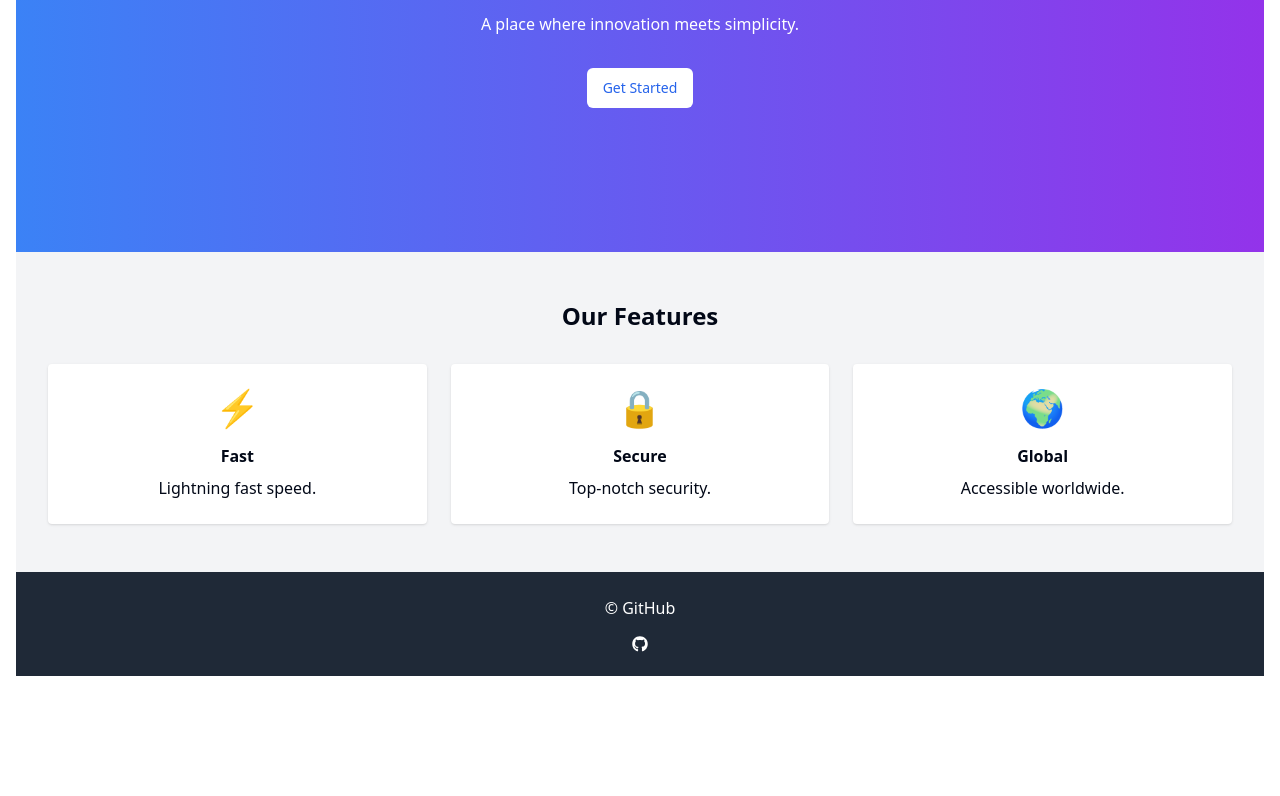
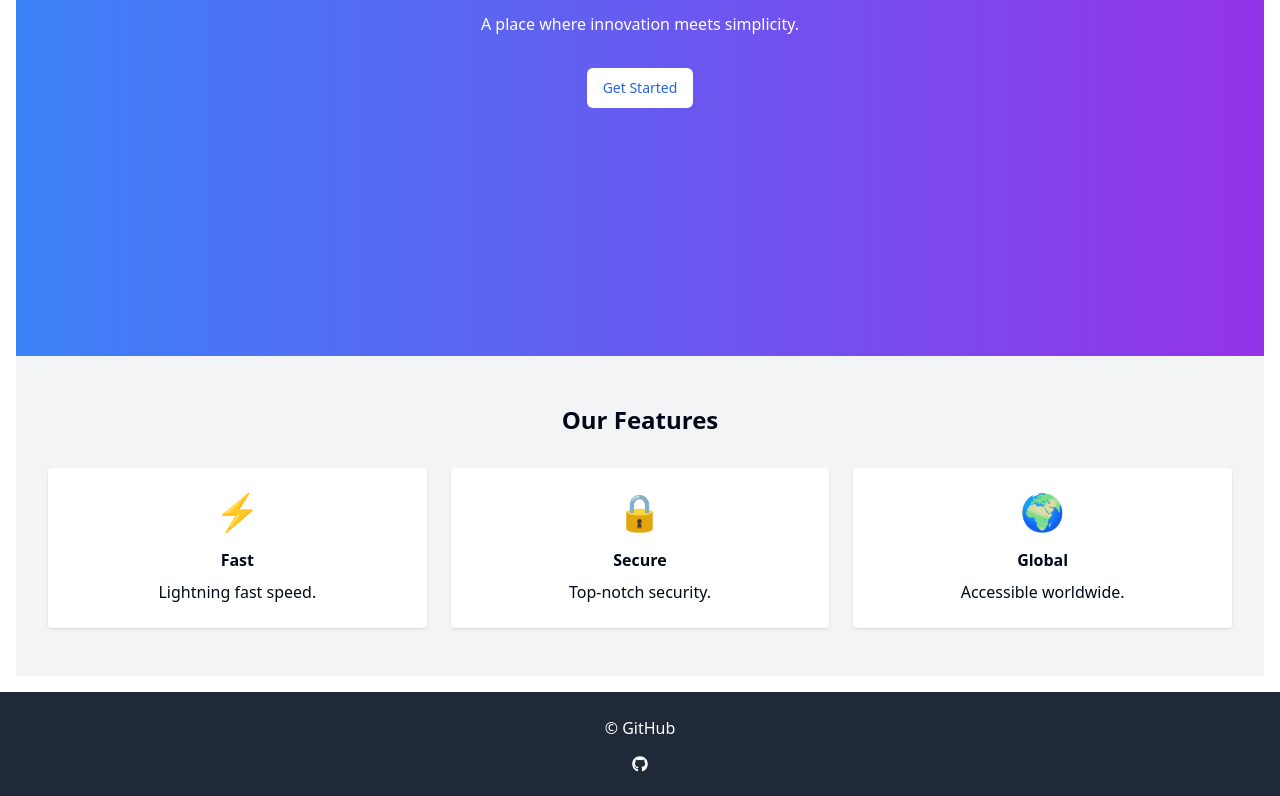
Before and after one commit to parkCoit/furniture-web, a React (Create React App) app: page / in a window 1280 px wide. Shown: the part 212-1008 px from the top of the page. Before the commit the page ends 904 px from the top, so only its background shows below. Built offline with nearby package versions, Linux system fonts and the light colour scheme; no server answers; the HTML template or start-up script is replaced by a standard one.

Commit message:
feat : Footer 설정

```diff
--- a/src/App.tsx
+++ b/src/App.tsx
@@ -6,6 +6,7 @@
 import MainPage from "@/pages/MainPage";
 import TopNavigation from "@/components/common/TopNavigation";
 import NotFoundPage from "@/pages/NotFoundPage";
+import { Footer } from "@/components/common/Footer";
 
 function App() {
   const location = useLocation();
@@ -13,6 +14,7 @@
   const hideTopNavPaths = ["/login", "/auth", "/error"];
 
   const showTopNav = !hideTopNavPaths.includes(location.pathname);
+  const showFooter = !hideTopNavPaths.includes(location.pathname);
   return (
     <div className="App">
       {showTopNav && <TopNavigation />}
@@ -23,6 +25,7 @@
         <Route path="/error" element={<NotFoundPage />} />
         <Route path="*" element={<Navigate to="/error" />} />
       </Routes>
+      {showTopNav && <Footer />}
     </div>
   );
 }
--- /dev/null
+++ b/src/components/common/Footer.tsx
@@ -0,0 +1,16 @@
+import { FaGithub } from "react-icons/fa";
+
+export const Footer = () => {
+  return (
+    <footer className="bg-gray-800 text-white py-6">
+      <div className="container mx-auto text-center">
+        <p className="mb-4">&copy; GitHub </p>
+        <div className="flex justify-center space-x-4">
+          <a href="#" aria-label="Facebook">
+            <FaGithub />
+          </a>
+        </div>
+      </div>
+    </footer>
+  );
+};
--- a/src/components/common/Main.tsx
+++ b/src/components/common/Main.tsx
@@ -41,17 +41,6 @@
           </div>
         </div>
       </section>
-
-      <footer className="bg-gray-800 text-white py-6">
-        <div className="container mx-auto text-center">
-          <p className="mb-4">&copy; GitHub </p>
-          <div className="flex justify-center space-x-4">
-            <a href="#" aria-label="Facebook">
-              <FaGithub />
-            </a>
-          </div>
-        </div>
-      </footer>
     </div>
   );
 }
```
